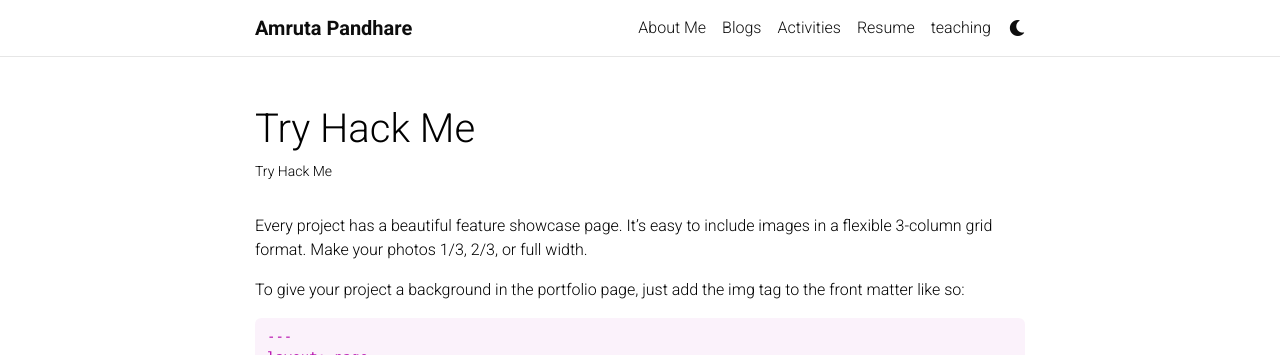
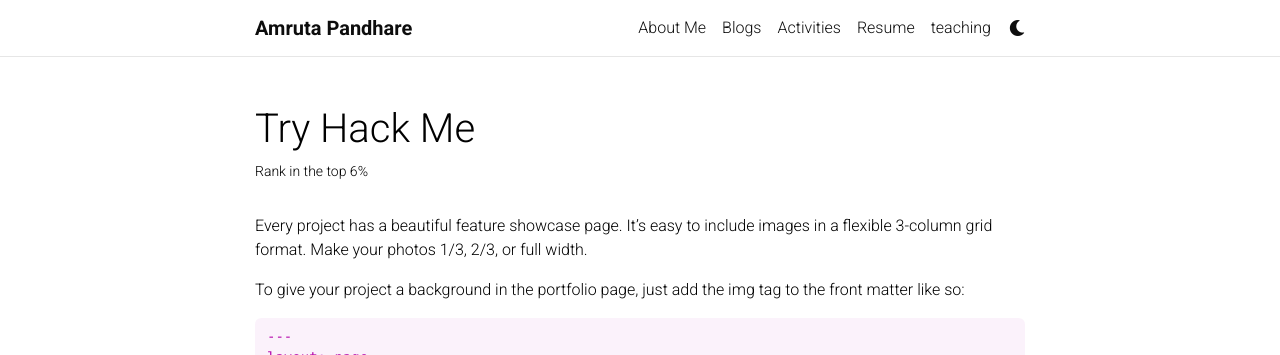
Before and after one commit to AmrutaPandhare/AmrutaPandhare.github.io, a Jekyll site: the page built from _projects/3_project.md, in a window 1280 px wide and 900 px high. Shown: the top 355 px of the window. Built offline with Jekyll 4.4.1, drawn with Linux system fonts in a browser that asks for light colours; full-size pictures stand in for the smaller copies a plugin makes; comment, search, counter and statistics services are not loaded; a style sheet for code colours, icons or effects is not loaded.

Commit message:
Update 3_project.md

```diff
--- a/_projects/3_project.md
+++ b/_projects/3_project.md
@@ -1,7 +1,7 @@
 ---
 layout: page
 title: Try Hack Me
-description: Try Hack Me
+description: Rank in the top 6%
 img: assets/img/tryhackme.png
 redirect: https://tryhackme.com/p/pandhareamruta23
 importance: 3
```
